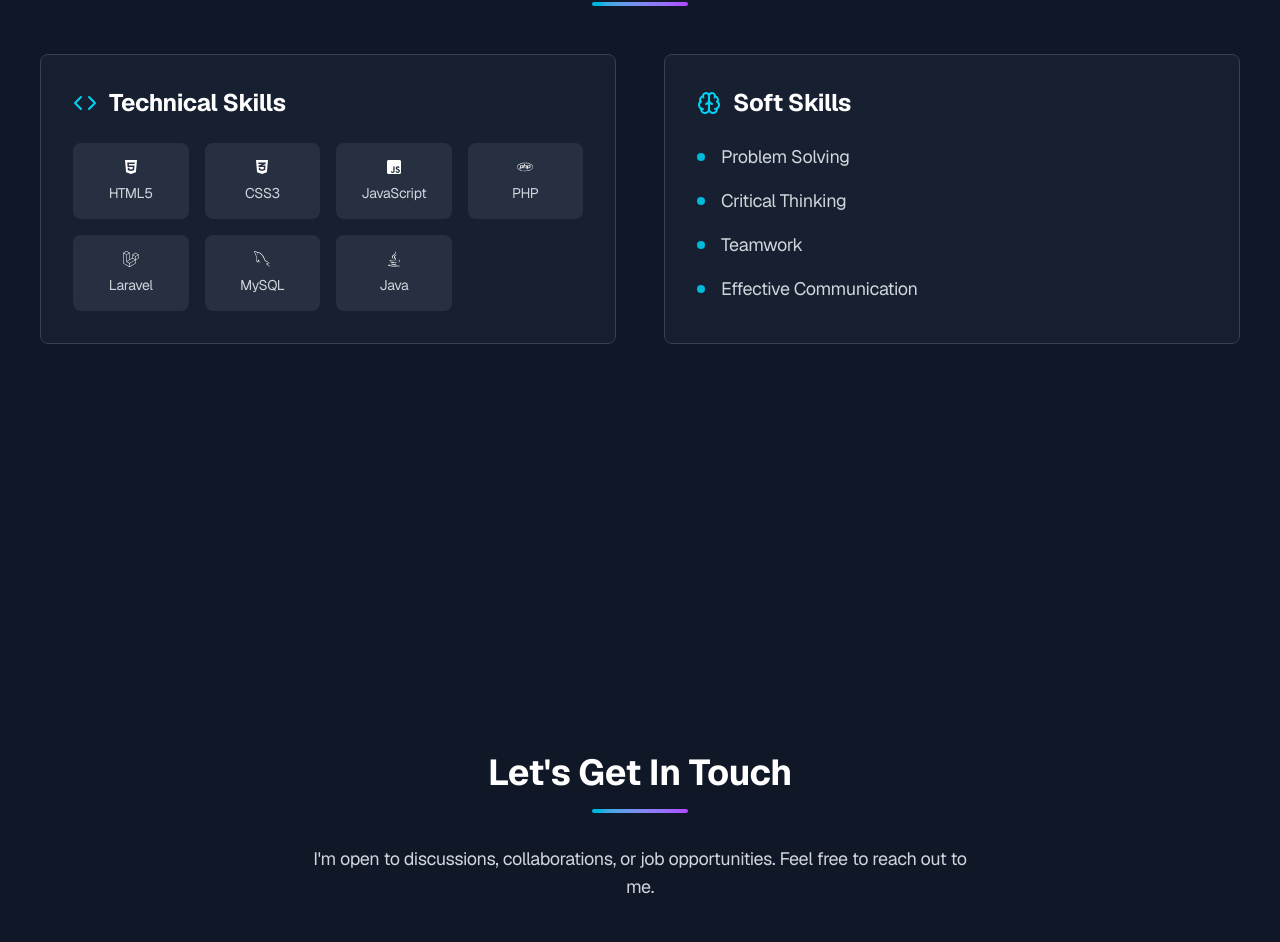
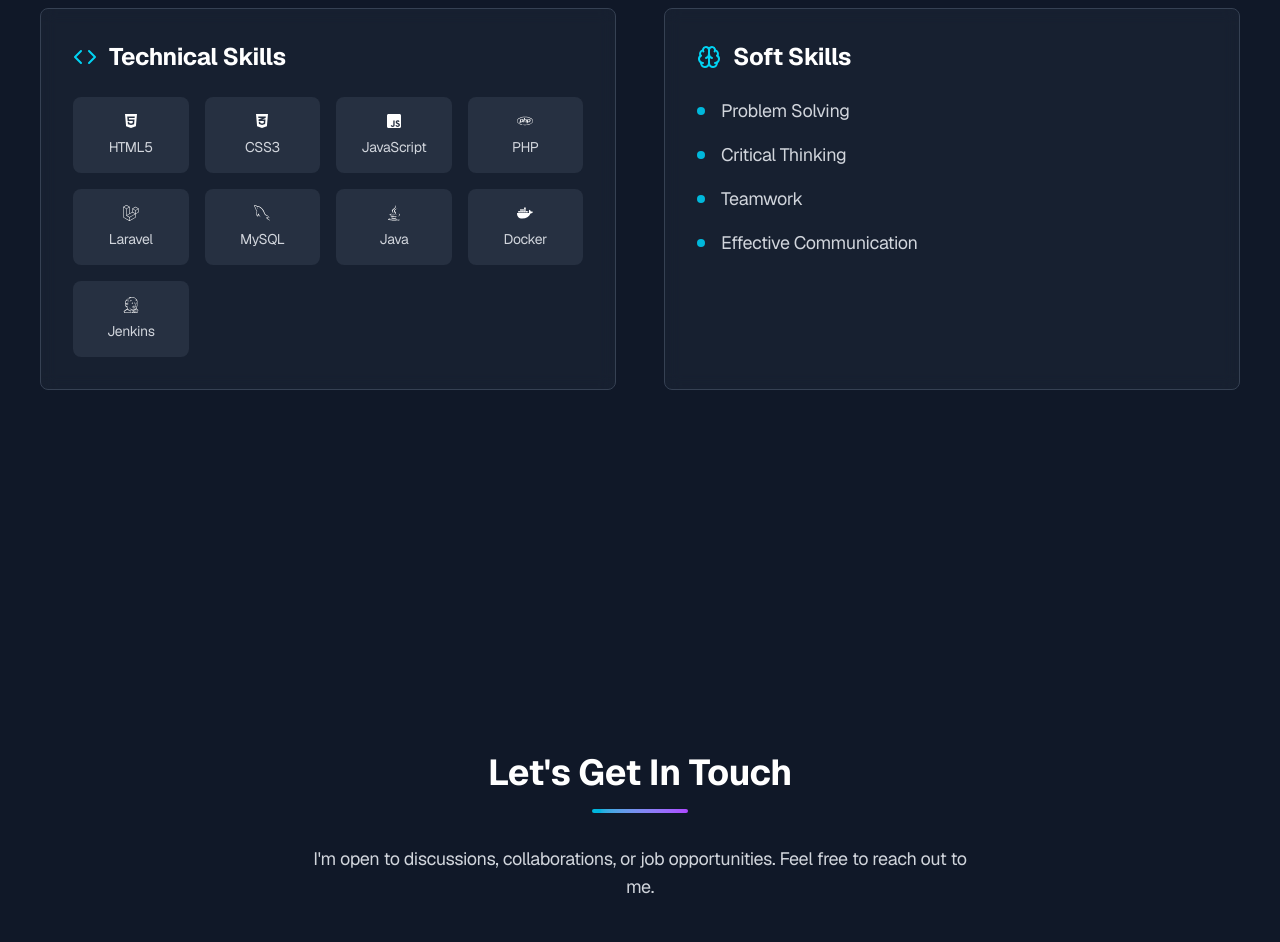
Before and after one commit to fafa123id/portofolio-fafa, a Next.js app: page / in a window 1280 px wide. Shown: the part 3482-4424 px from the top of the page. Built offline with nearby package versions, Linux system fonts and the light colour scheme.

Commit message:
add skill docker and jenkins

```diff
--- a/app/page.js
+++ b/app/page.js
@@ -2,7 +2,7 @@
 
 import React, { useState, useEffect, useRef } from 'react';
 import { Github, Linkedin, Mail, Briefcase, GraduationCap, Users, Award, Code, Brain } from 'lucide-react';
-import { FaLaravel, FaJava, FaHtml5, FaCss3Alt, FaJsSquare, FaPhp } from "react-icons/fa";
+import { FaLaravel, FaJava, FaHtml5, FaCss3Alt, FaJsSquare, FaPhp, FaDocker, FaJenkins } from "react-icons/fa";
 import { GrMysql } from "react-icons/gr";
 import Image from 'next/image';
 
@@ -31,7 +31,7 @@ const content = {
       },
       soft: { title: "Keahlian Interpersonal", list: ["Pemecahan Masalah", "Pemikiran Kritis", "Kerja Sama Tim", "Komunikasi Efektif"] }
     },
-    contact: { title: "Mari Terhubung", description: "Saya terbuka untuk diskusi, kolaborasi, atau peluang kerja. Jangan ragu untuk menghubungi saya.", email: "ahmadfauzanroziqin@gmail.com", phone: "+62 823 3476 3809" },
+    contact: { title: "Mari Terhubung", description: "Saya terbuka untuk diskusi, kolaborasi, atau peluang kerja. Jangan ragu untuk menghubungi saya.", email: "ahmadfauzanroziqin@gmail.com", phone: "+6287805985892" },
     footer: "Dibuat dengan ❤️ oleh Ahmad Fauzan Roziqin"
   },
   en: {
@@ -52,7 +52,8 @@ const content = {
         title: "Technical Skills",
         list: [
           { name: "HTML5", icon: FaHtml5 }, { name: "CSS3", icon: FaCss3Alt }, { name: "JavaScript", icon: FaJsSquare},
-          { name: "PHP", icon: FaPhp }, { name: "Laravel", icon: FaLaravel }, { name: "MySQL", icon: GrMysql}, { name: "Java", icon: FaJava}
+          { name: "PHP", icon: FaPhp }, { name: "Laravel", icon: FaLaravel }, { name: "MySQL", icon: GrMysql}, { name: "Java", icon: FaJava},
+          { name: "Docker", icon: FaDocker }, { name: "Jenkins", icon: FaJenkins }
         ]
       },
       soft: { title: "Soft Skills", list: ["Problem Solving", "Critical Thinking", "Teamwork", "Effective Communication"] }
```
